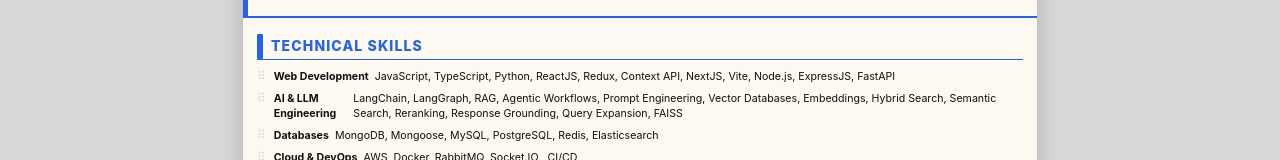
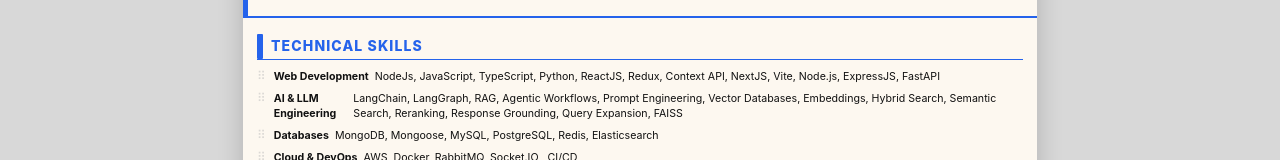
Before and after one commit to ankitsub96/resume-editor, a React (Vite) app: page / in a window 1280 px wide. Shown: the part 272-432 px from the top of the page. Built offline with nearby package versions, Linux system fonts and the light colour scheme.

Commit message:
my resume data updated

```diff
--- a/src/data/initialData.js
+++ b/src/data/initialData.js
@@ -52,7 +52,7 @@
             id: "tech-1",
             category: "Web Development",
             skills:
-              "JavaScript, TypeScript, Python, ReactJS, Redux, Context API, NextJS, Vite, Node.js, ExpressJS, FastAPI",
+              "NodeJs, JavaScript, TypeScript, Python, ReactJS, Redux, Context API, NextJS, Vite, Node.js, ExpressJS, FastAPI",
           },
           {
             id: "tech-1.5",
```
